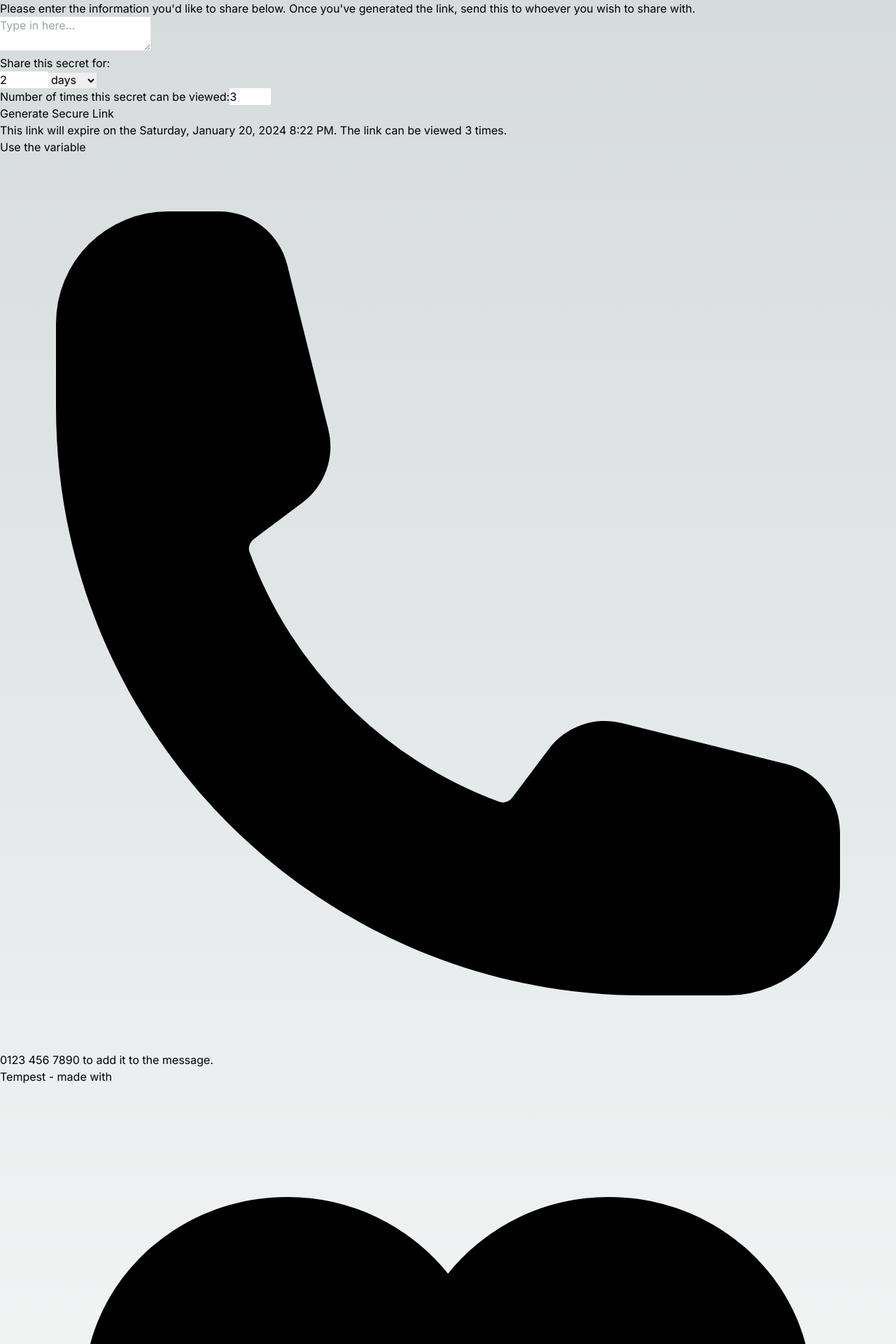
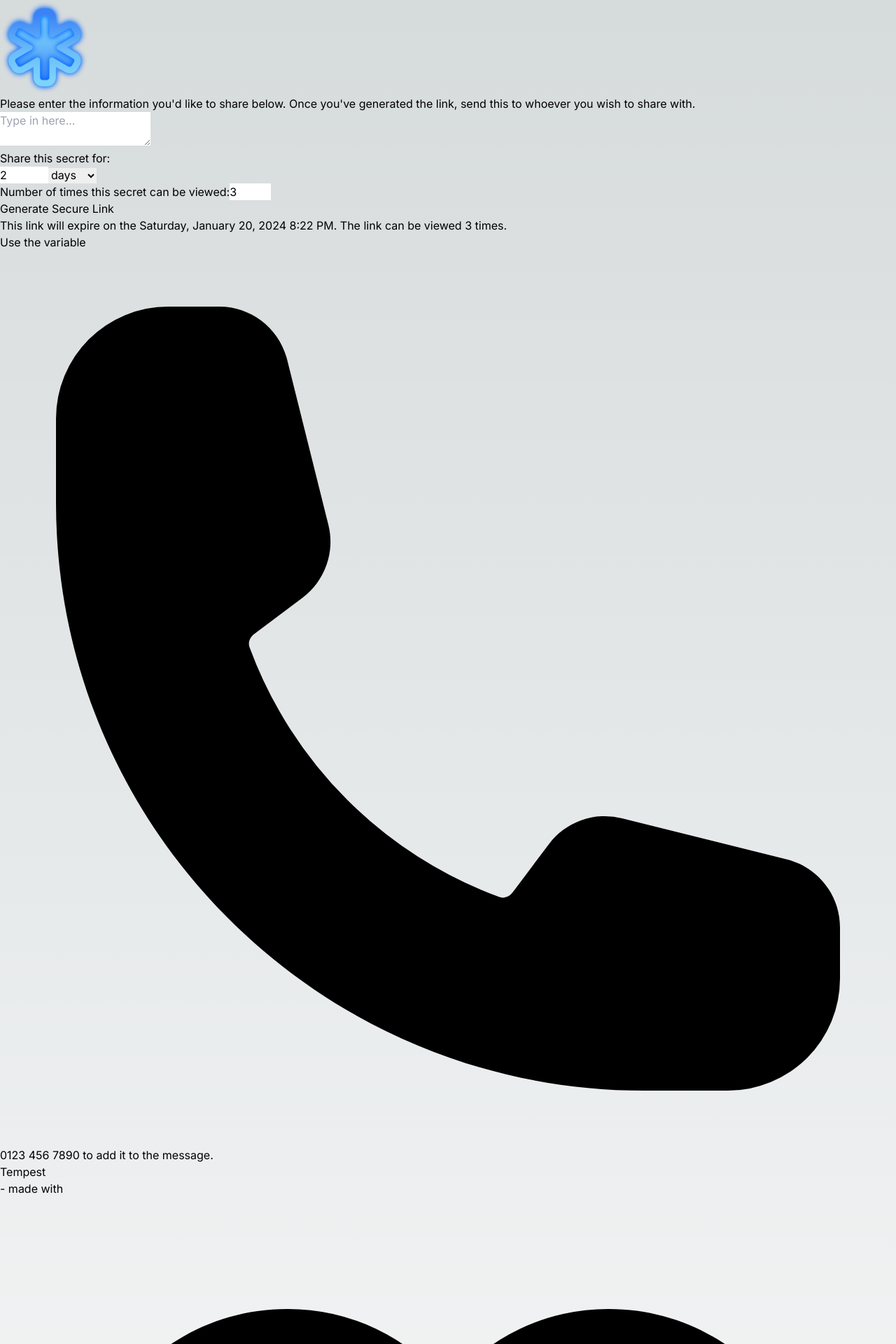
Before and after one commit to mrhrobertson/tempest, a Next.js app: page / in a window 1280 px wide. Shown: the top 1920 px of the page at 70% size. Built offline with nearby package versions, Linux system fonts and the light colour scheme.

Commit message:
Added some additional branding and changed more defaults.

```diff
--- a/components/Branding.tsx
+++ b/components/Branding.tsx
@@ -1,9 +1,19 @@
 import { HeartIcon } from "@heroicons/react/24/solid";
+import Link from "next/link";
 
 export default function Branding() {
   return (
-    <div className="flex items-center gap-2 px-4 py-3 text-xs md:text-sm justify-center w-full md:w-auto md:absolute right-6 bottom-4 rounded-lg bg-container-light dark:bg-container-dark">
-      Tempest - made with <HeartIcon className="h-4" /> by mrhrobertson
+    <div className="flex items-center gap-1 px-4 py-3 text-xs sm:text-sm justify-center w-full lg:w-auto xl:absolute xl:right-6 xl:bottom-4 rounded-lg bg-container-light dark:bg-container-dark">
+      <Link
+        href={"https://github.com/mrhrobertson/tempest"}
+        target="_blank"
+        className="text-primary-light dark:text-primary-dark hover:text-primary-hover-light dark:hover:text-primary-hover-dark hover:underline hover:underline-offset-2 p-0 m-0"
+      >
+        Tempest
+      </Link>
+      <p className="flex gap-1 items-center">
+        - made with <HeartIcon className="h-4" /> by mrhrobertson
+      </p>
     </div>
   );
 }
--- a/compose.yml
+++ b/compose.yml
@@ -5,7 +5,7 @@ services:
     image: tempest:latest
     container_name: core
     ports:
-      - "80:3000"
+      - 80:3000
     volumes:
       - /cfg/core/config:/app/config:ro # responsible for the localisation, limits and theming of the app.
       - /cfg/core/public:/app/public:ro # any images or static assets that need served, such as the custom logo
--- a/config/strings.json
+++ b/config/strings.json
@@ -2,8 +2,8 @@
   "generic": {
     "logo": {
       "href": {
-        "light": "",
-        "dark": ""
+        "light": "/logo.svg",
+        "dark": "/logo.svg"
       },
       "size": 128
     },
@@ -15,8 +15,7 @@
     "contact": "Use the variable <phone> to add it to the message.",
     "phone": "0123 456 7890",
     "ttl": "Share this secret for:",
-    "clicks": "Number of times this secret can be viewed:",
-    "icon": "./icon.png"
+    "clicks": "Number of times this secret can be viewed:"
   },
   "generate": {
     "head": "Please enter the information you'd like to share below. Once you've generated the link, send this to whoever you wish to share with.",
```
Also changed, not shown: config/tailwind.config.ts (+5 -5 lines), public/logo.svg (added), 1 other file (tests, documents, lock files or other folders).
